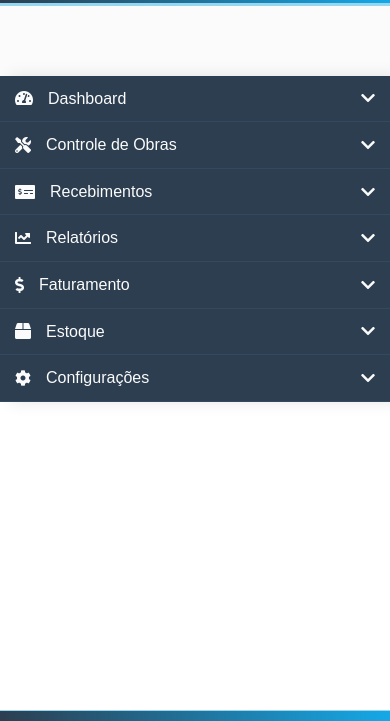
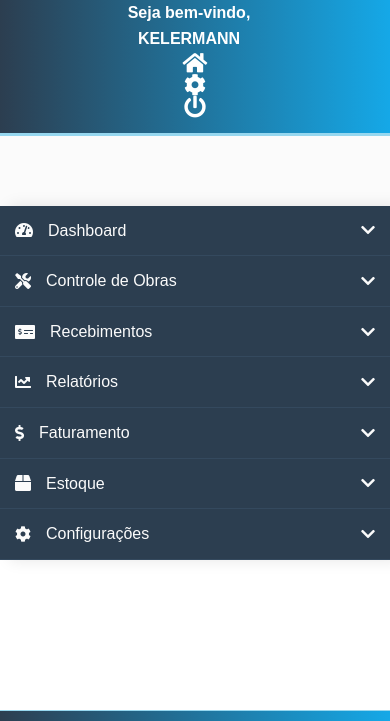
Before and after one commit to Kelermann014/Construbrax, a plain HTML site: page TelaInicial.html in a window 390 px wide. Shown: the part 123-844 px from the top of the page. Drawn offline with Linux system fonts and the light colour scheme.

Commit message:
Update stylesC.css

```diff
--- a/stylesC.css
+++ b/stylesC.css
@@ -200,18 +200,9 @@ footer {
 }
 
 
+
 @media (max-width: 768px) {
-    .sidebar {
-        position: relative;
-        width: 100%;
-        height: auto;
-    }
-
-    .content {
-        margin-left: 0;
-        padding: 15px;
-    }
-
+    /* Ajustar topo */
     .top-bar {
         flex-direction: column;
         height: auto;
@@ -221,13 +212,41 @@ footer {
 
     .top-bar .logo-empresa,
     .top-bar .usuario-info {
-        justify-content: center;
+        flex-direction: column;
+        align-items: center;
         margin: 5px 0;
     }
 
-    .submenu a,
+    /* Sidebar ocupa 100% da largura e vira menu acima */
+    .sidebar {
+        position: relative;
+        width: 100%;
+        height: auto;
+    }
+
+    .sidebar ul {
+        display: flex;
+        flex-direction: column;
+    }
+
+    .submenu a {
+        font-size: 16px;
+        padding: 12px 15px;
+    }
+
     .dropdown-menu a {
-        font-size: 16px;
-        padding: 10px 15px;
+        font-size: 14px;
+        padding-left: 30px;
+    }
+
+    /* Conteúdo ocupa a tela toda */
+    .content {
+        margin-left: 0;
+        padding: 15px;
+    }
+
+    footer {
+        font-size: 14px;
+        text-align: center;
     }
 }
```
